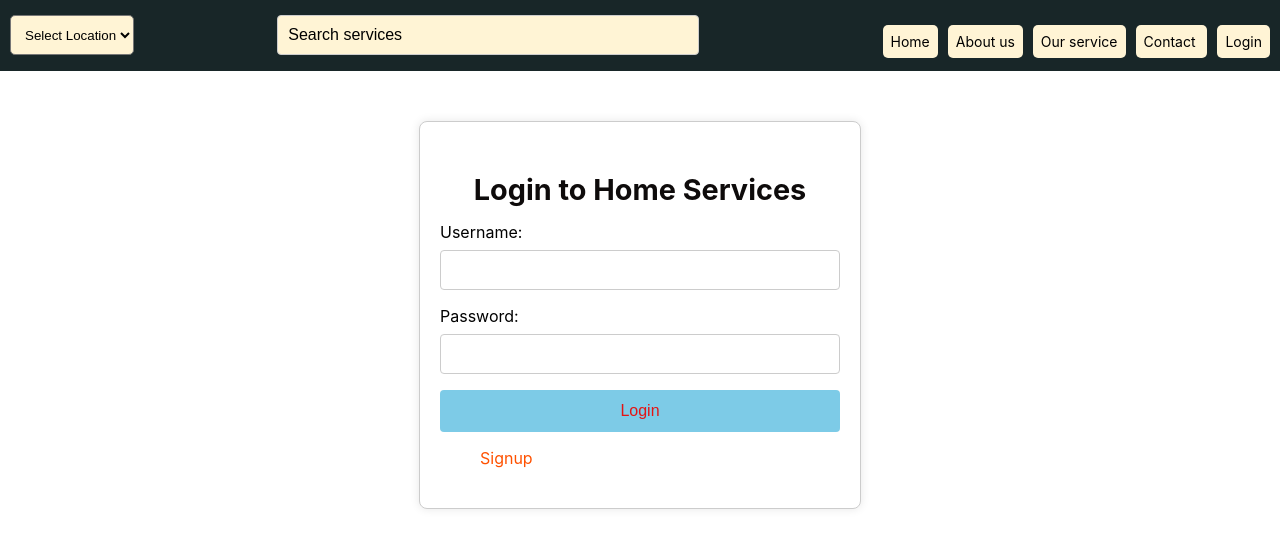
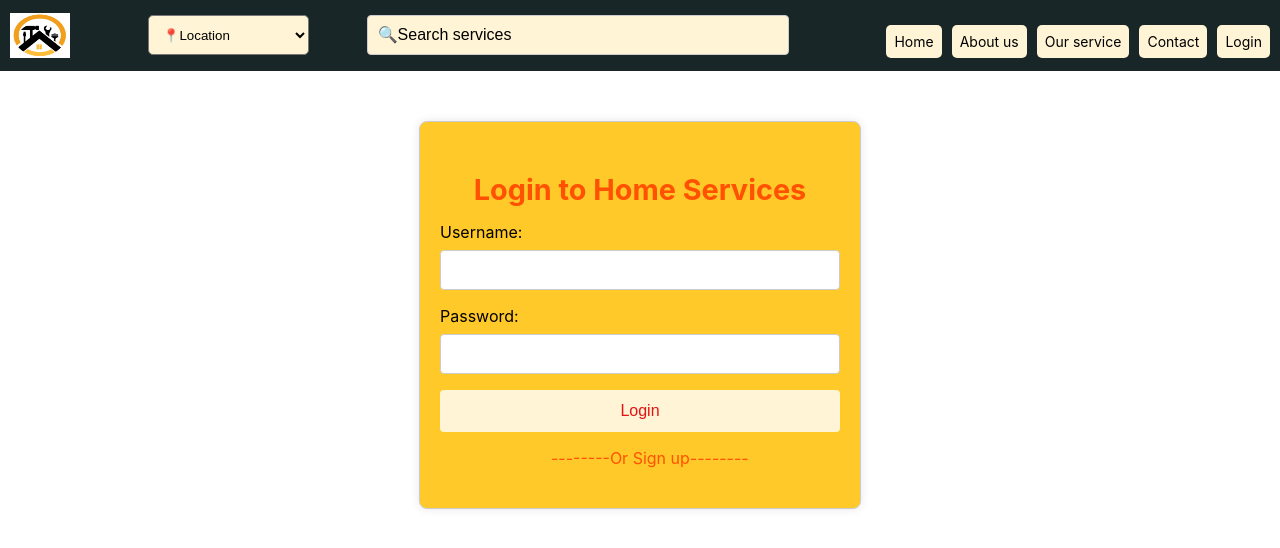
Before and after one commit to Karan5663/Homeseva, a React (Create React App) app: page /Login in a window 1280 px wide. Shown: the top 548 px of the page. Built offline with nearby package versions, Linux system fonts and the light colour scheme.

Commit message:
commit 9
basic changes

```diff
--- a/src/Contact.css
+++ b/src/Contact.css
@@ -5,26 +5,26 @@
   margin-top: 100px;
   max-width: 800px;
   padding: 20px;
-    background-color:#3b945e;
-    color:#182628;
-
+  background-color:  #ffc266;
+  color: #ff5100;
   border-radius: 10px;
-    box-shadow: 0 0 10px rgba(0, 0, 0, 0.1);
+  box-shadow: 0 0 10px rgba(62, 22, 114, 0.1);
 }
 
 .contact-container h1 {
-      background-color: #3b945e;
+  background-color:  #ffc266;
   font-size: 2.5rem;
   margin-bottom: 20px;
 }
 
 .contact-info {
-
+  display: flex;
+  flex-direction: column;
+  align-items: center;
   margin-bottom: 40px;
 }
 
 .contact-info p {
-
   margin: 10px 0;
   font-size: 1.2rem;
 }
--- a/src/Contact.js
+++ b/src/Contact.js
@@ -5,12 +5,12 @@ import Layout from './layout';
 function Contact() {
   return (
     <Layout>
-    <div className="contact-container">
-      <h1 style={{color: "#182628"}}>Contact Us</h1>
+    <div className="contact-container" >
+      <h1 style={{color: "#ff5100"}}>Contact Us</h1>
       <div className="contact-info">
         <p>Email: info@homeseva.com</p>
         <p>Phone: 123-456-7890</p>
-        <p>Address: 1234 HomeSeva Street, City, Country</p>
+        <p>Address: Kolhapur , Maharastra</p>
       </div>
     </div>
     </Layout>
--- a/src/Home.js
+++ b/src/Home.js
@@ -24,7 +24,7 @@ function App() {
           className="App-link"
           href="#services" style={{color:'red'}}
         >
-          <Link to="/Ourservices" className="Applink">
+          <Link to="/Ourservices" className="Applink" style={{ color: 'white' }}>
           Explore Our Services
           </Link>
         </a>
--- a/src/Login.css
+++ b/src/Login.css
@@ -5,7 +5,7 @@
     border: 1px solid #ccc;
     border-radius: 8px;
     box-shadow: 0 0 10px rgba(0, 0, 0, 0.1);
-    background-color: #fff;
+    background-color: #ffc929;
   }
 
   h2 {
@@ -31,7 +31,7 @@
   }
 
   button {
-    background-color: #61dafb;
+    background-color: #fff4D5;
     color: #fff;
     padding: 12px;
     border: none;
@@ -41,5 +41,10 @@
   }
 
   button:hover {
-    background-color: #4fa3d1;
+    background-color: #ff8200;
   }
+
+  .baground {
+    background-color: #fffc9c;
+    flex: 1;
+  }
--- a/src/Login.js
+++ b/src/Login.js
@@ -5,6 +5,7 @@ import Layout from './layout';
 
 function Login() {
   return (
+
     <Layout>
     <div className="login-container">
       <h2>Login to Home Services</h2>
@@ -17,11 +18,12 @@ function Login() {
 
         <button type="submit">Login</button>
         <nav>
-         <ul> <Link to ="/Signup">Signup</Link> </ul>
+         <ul> <Link to ="/Signup" style={{marginLeft:71}}>--------Or Sign up--------</Link> </ul>
         </nav>
       </form>
     </div>
     </Layout>
+
   );
 }
 
--- a/src/Signup.css
+++ b/src/Signup.css
@@ -5,7 +5,7 @@
     border: 1px solid #ccc;
     border-radius: 8px;
     box-shadow: 0 0 10px rgba(0, 0, 0, 0.1);
-    background-color: #fff;
+    background-color:#ffc929;
   }
 
   h2 {
@@ -31,7 +31,7 @@
   }
 
   button {
-    background-color: rgb(125, 203, 231);
+    background-color: #fff4D5;
     color: #e41414;
     padding: 12px;
     border: none;
@@ -41,9 +41,9 @@
   }
 
   button:hover {
-    background-color: #4fa3d1;
+    background-color: #ff8200;
   }
 .baground {
-    background-color: #3b945e;
-    height: 700px;
+    background-color: #fffc9c;
+    height: 735px;
   }
--- a/src/aboutus.css
+++ b/src/aboutus.css
@@ -6,7 +6,7 @@
   }
   .about {
     background-color:#fff4d5;
-    color: black;
+    color:#FF8200;
     text-decoration:solid;
     text-align: center;
     max-height: fit-content;
@@ -18,7 +18,7 @@
     font-size: 2.5rem; /* Set font size */
     margin-bottom: 20px; /* Add bottom margin */
     text-align: center;
-    color: rgb(10, 18, 11);
+    color:#ff5100
   }
 
 h2 {
@@ -26,7 +26,7 @@ h2 {
     margin-top: 30px; /* Add top margin */
     margin-bottom: 15px; /* Add bottom margin */
 
-    color: rgb(14, 11, 11);
+    color:#ff5100
   }
 
   /* Paragraph styles */
--- a/src/navbar.js
+++ b/src/navbar.js
@@ -1,39 +1,55 @@
-// Navbar.js
-
 import React from 'react';
 import { Link } from 'react-router-dom';
-import './navbar.css'
+import './navbar.css';
+import logo from './Img/logo.jpg'
+
 const Navbar = () => {
   return (
     <div className="App-options">
+      <img
+          src={logo}
+          alt="Logo"
+          className="logo-image"
+          style={{padding:10,marginTop:-12, height: '45px', width: '60px' }}
+      />
 
-
-    <select >
-      <option value="location">Select Location</option>
-      <option value="location">Mumbai</option>
-      <option value="location">Nagpur</option>
-      <option value="location">Sambajinagar</option>
-      {/* Add more location options as needed */}
+      <select>
+      <option value="" disabled selected>
+      📍Location
+        </option>
+                 <option value="Mumbai">📍 Mumbai</option>
+                 <option value="Pune">📍 Pune</option>
+                 <option value="Nagpur">📍 Nagpur</option>
+                 <option value="Nashik">📍 Nashik</option>
+                 <option value="Aurangabad">📍 Aurangabad</option>
+                 <option value="Solapur">📍 Solapur</option>
+                 <option value="Amravati">📍 Amravati</option>
+                 <option value="Kolhapur">📍 Kolhapur</option>
+                 <option value="Thane">📍 Thane</option>
+                 <option value="Pimpri-Chinchwad">📍 Pimpri-Chinchwad</option>
+                 <option value="Sangli">📍 Sangli</option>
+                 <option value="Malegaon">📍 Malegaon</option>
+                 <option value="Jalgaon">📍 Jalgaon</option>
+                 <option value="Akola">📍 Akola</option>
+                 <option value="Latur">📍 Latur</option>
+                 <option value="Dhule">📍 Dhule</option>
+                 <option value="Ahmednagar">📍 Ahmednagar</option>
+                 <option value="Kalyan-Dombivli">📍 Kalyan-Dombivli</option>
+                 <option value="Navi Mumbai">📍 Navi Mumbai</option>
+                 <option value="Ichalkaranji">📍 Ichalkaranji</option>
       </select>
-    {/* <input type="text" placeholder="Search services"  /> */}
-    <input type="text" placeholder="Search services" style={{ WebkitTextFillColor: 'black', color: 'black',width:'400px'}} />
-
+      <input type="text" placeholder="🔍Search services" style={{ WebkitTextFillColor: 'black', color: 'black', width: '400px' }} />
 
       <nav>
         <ul>
-            <Link to ="/Home">Home</Link>
-             <Link to ="/aboutus">About us</Link>
-            <Link to ="/Ourservices">Our service</Link>
-            <Link to ="/Contact">Contact  </Link>
-            <Link to ="/Login">Login</Link>
-
-
+          <Link to="/Home">Home</Link>
+          <Link to="/aboutus">About us</Link>
+          <Link to="/Ourservices">Our service</Link>
+          <Link to="/Contact">Contact</Link>
+          <Link to="/Login">Login</Link>
         </ul>
       </nav>
-
-
     </div>
-
   );
 }
 
```
Also changed, not shown: src/Img/logo.jpg (added). Lines whose indentation alone changed are shown as unchanged.
